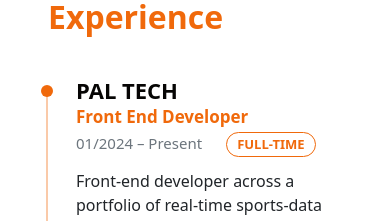
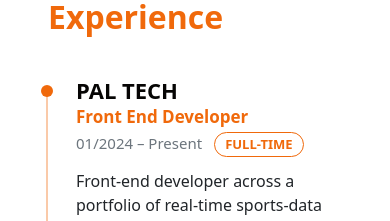
Before and after one commit to khuongnmdev/khuongnmdev, an Angular app in the folder cv/: page / in a window 390 px wide. Shown: the part 2080-2301 px from the top of the page. Built offline with nearby package versions, Linux system fonts and the light colour scheme.

Commit message:
fix(mobile): keep the employment chip on the date line

```diff
--- a/cv/src/app/components/experience/experience.component.scss
+++ b/cv/src/app/components/experience/experience.component.scss
@@ -75,6 +75,14 @@
   color: var(--c-text-muted);
   font-size: 0.9375rem;
   margin-bottom: 0.75rem;
+
+  // On phones the wide column gap alone pushed the uppercase employment chip
+  // below the dates at common widths around 360px. The chip keeps the size it
+  // shares with the tech chips, so the gap gives way instead; the row gap
+  // still spaces the chip cleanly on the narrowest screens, where it wraps.
+  @media only screen and (max-width: 575.98px) {
+    column-gap: 0.75rem;
+  }
 }
 
 // A tech-stack chip, capitalised by CSS only: the markup keeps the label as
```
